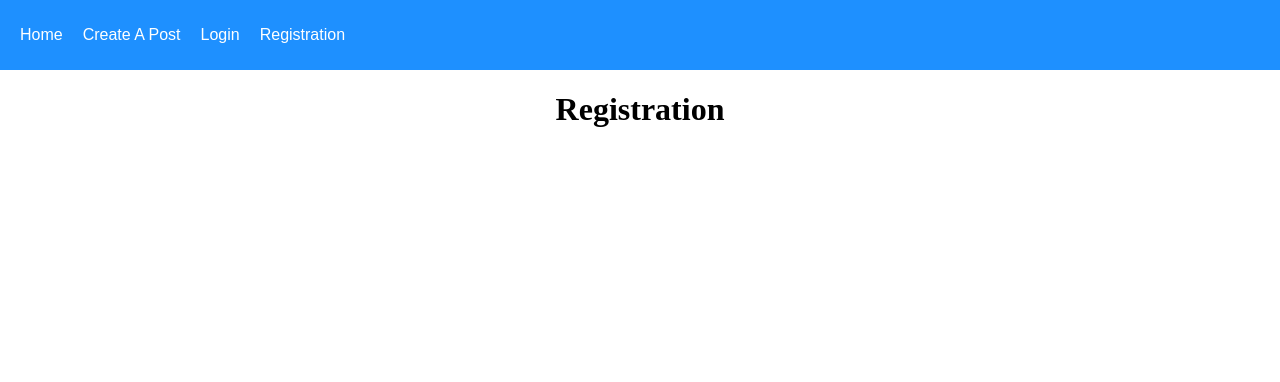
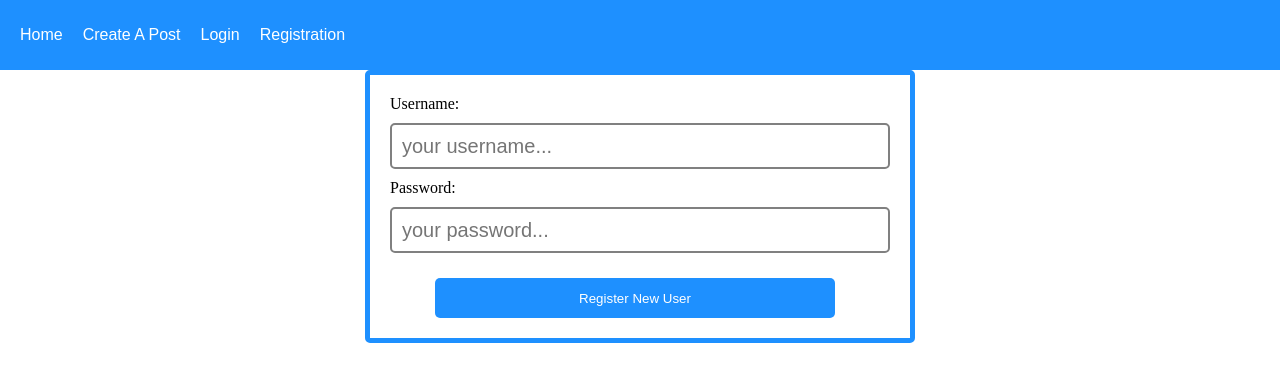
Before and after one commit to hadar-g/CRUD-tutorial, a React (Create React App) app in the folder client/: page /registration in a window 1280 px wide. Shown: the top 382 px of the page. Built offline with nearby package versions, Linux system fonts and the light colour scheme.

Commit message:
created log in and registration pages

```diff
--- a/client/src/pages/CreatePost.css
+++ b/client/src/pages/CreatePost.css
@@ -48,18 +48,40 @@
     font-size: 20px;
   }
 
+  .formContainer #inputCreateUser {
+    height: 40px;
+    margin-top: 10px;
+    margin-bottom: 10px;
+    border: 2px solid grey;
+    border-radius: 5px;
+    padding-left: 10px;
+    font-size: 20px;
+  }
+
+  .formContainer #inputCreatePassword {
+    height: 40px;
+    margin-top: 10px;
+    margin-bottom: 10px;
+    border: 2px solid grey;
+    border-radius: 5px;
+    padding-left: 10px;
+    font-size: 20px;
+  }
+
   .formContainer button {
     margin-top: 15px;
     height: 40px;
     border: none;
-    background-color: lightskyblue;
+    background-color: dodgerblue;
     border-radius: 5px;
     color: white;
+    margin-left: 45px
   }
+
 
   .formContainer button:hover {
     cursor: pointer;
-    background-color: dodgerblue;
+    background-color: rgb(3, 51, 100);
   }
 
   span {
--- a/client/src/pages/Login.js
+++ b/client/src/pages/Login.js
@@ -1,9 +1,32 @@
-import React from 'react'
+import React, {useState} from 'react'
+import axios from 'axios'
+
+
 
 function Login() {
+    const[userName, setUserName] = useState('')
+    const[password, setPassword] = useState('')
+
+    const login = () => {
+        const data = {username: userName, password: password}
+        axios.post("http://localhost:3001/auth/login", data).then((response) => {
+            console.log(response.data)
+        })
+    }
     return (
         <div>
-            <h1>Log in</h1>
+            <input
+                type = "text"
+                onChange={(event) => {
+                    setUserName(event.target.value)
+                }}/>
+            <input
+                type = "password"
+                onChange = {(event) => {
+                    setPassword(event.target.value)
+                }} />
+
+            <button onClick = {login}> Login</button>
         </div>
     )
 }
--- a/client/src/pages/Posts.css
+++ b/client/src/pages/Posts.css
@@ -53,6 +53,7 @@
   display: flex;
   flex-direction: column;
   align-items: center;
+  overflow: scroll
 }
 
 .listOfComments .comment {
--- a/client/src/pages/Registration.js
+++ b/client/src/pages/Registration.js
@@ -1,9 +1,49 @@
 import React from 'react'
+import {Formik, Form, Field, ErrorMessage} from 'formik'
+import * as Yup from 'yup'
+import './CreatePost.css'
+import axios from 'axios'
+//import {useHistory} from 'react-router-dom'
 
 function Registration() {
+    const initialValues = {
+        username: "",
+        password: ""
+    }
+
+    const validationSchema = Yup.object().shape({
+        username: Yup.string().required("must input a title"),
+        password: Yup.string().min(4).max(20).required()
+    })
+
+    const onSubmit = (data) => {
+        axios.post("http://localhost:3001/auth", data).then(() => {
+            console.log(data)
+        })
+    }
+
     return (
         <div>
-            <h1>Registration </h1>
+            <Formik initialValues={initialValues} onSubmit={onSubmit} validationSchema={validationSchema}>
+                <Form className = "formContainer">
+                    <label>Username:</label>
+                    <ErrorMessage name="username" component="span"/>
+                    <Field
+                        autoComplete ="off"
+                        id="inputCreateUser"
+                        name ="username"
+                        placeholder="your username..."/>
+                    <label>Password:</label>
+                    <ErrorMessage name="password" component="span"/>
+                    <Field
+                        autoComplete ="off"
+                        id="inputCreatePassword"
+                        name ="password"
+                        placeholder="your password..."
+                        type = "password"/>
+                <button type = "submit">Register New User</button>
+                </Form>
+            </Formik>
         </div>
     )
 }
```
